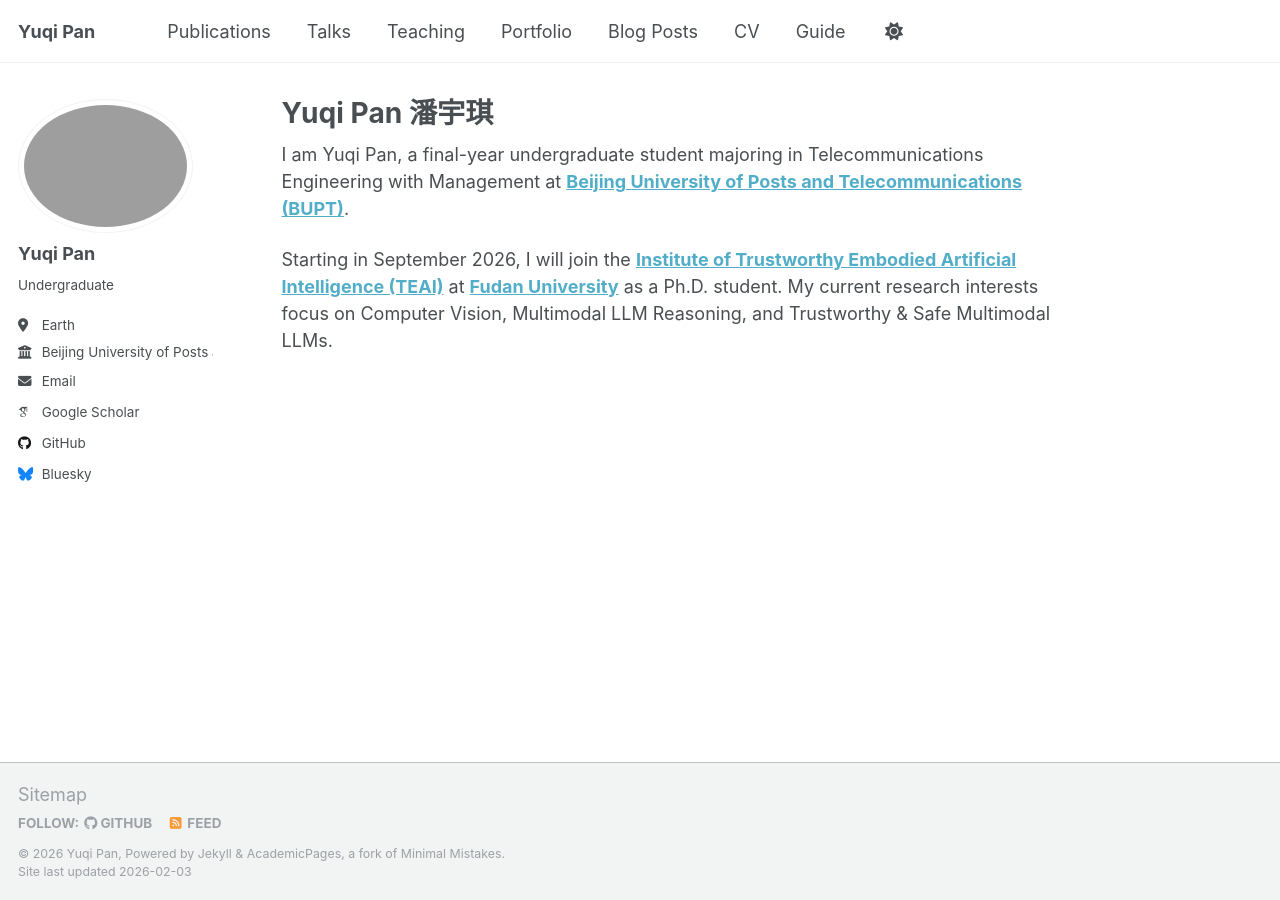
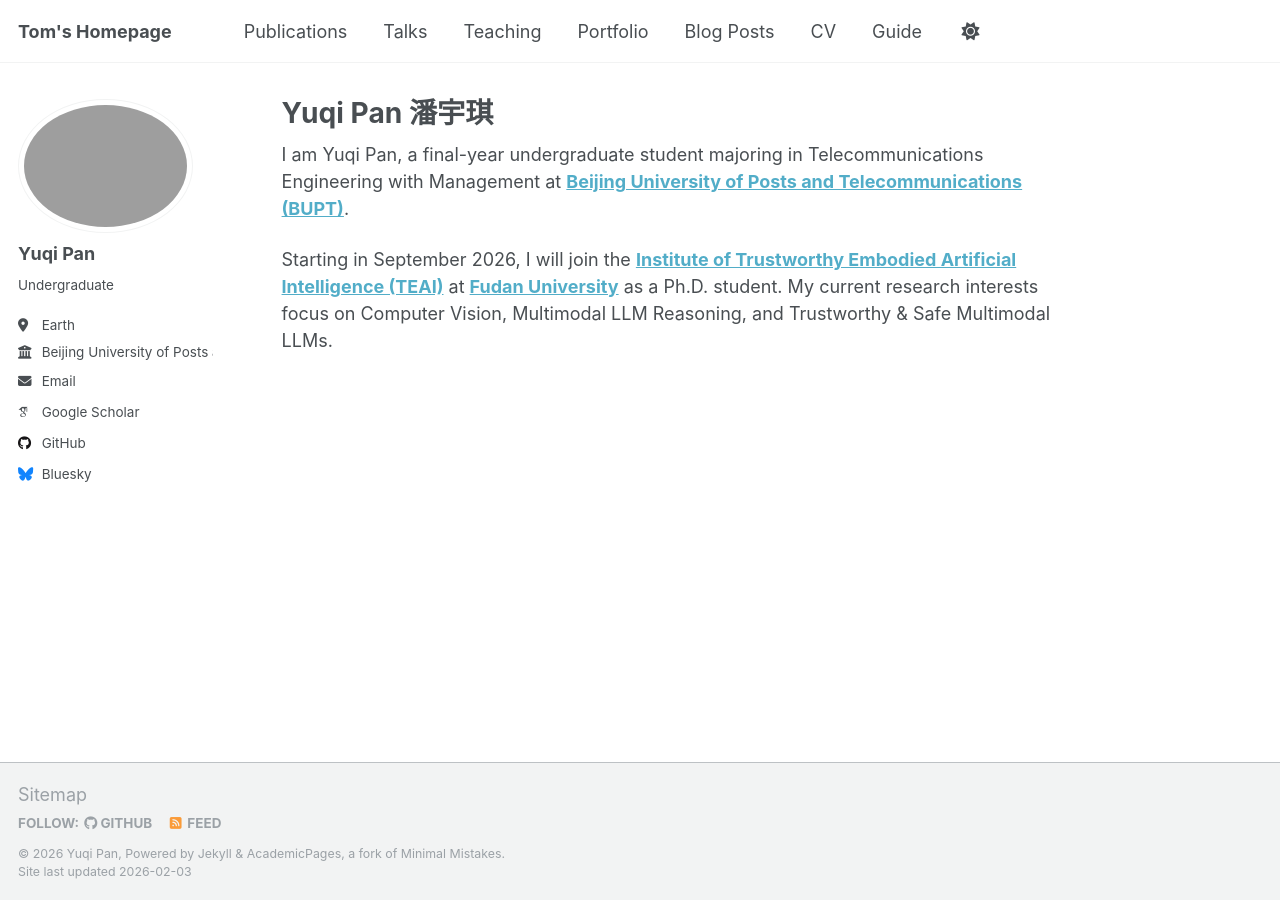
Before and after one commit to kdmessi10/kdmessi10.github.io, a Jekyll site: the page built from _pages/about.md, in a window 1280 px wide. Built offline with Jekyll 4.4.1, drawn with Linux system fonts in a browser that asks for light colours; some web fonts are replaced.

Commit message:
Update _config.yml

```diff
--- a/_config.yml
+++ b/_config.yml
@@ -9,7 +9,7 @@
 # Basic Site Settings
 locale                   : "en-US"
 site_theme               : "default"
-title                    : "Yuqi Pan"
+title                    : "Tom's Homepage"
 title_separator          : "-"
 name                     : &name "Yuqi Pan"
 description              : &description "personal description"
```
